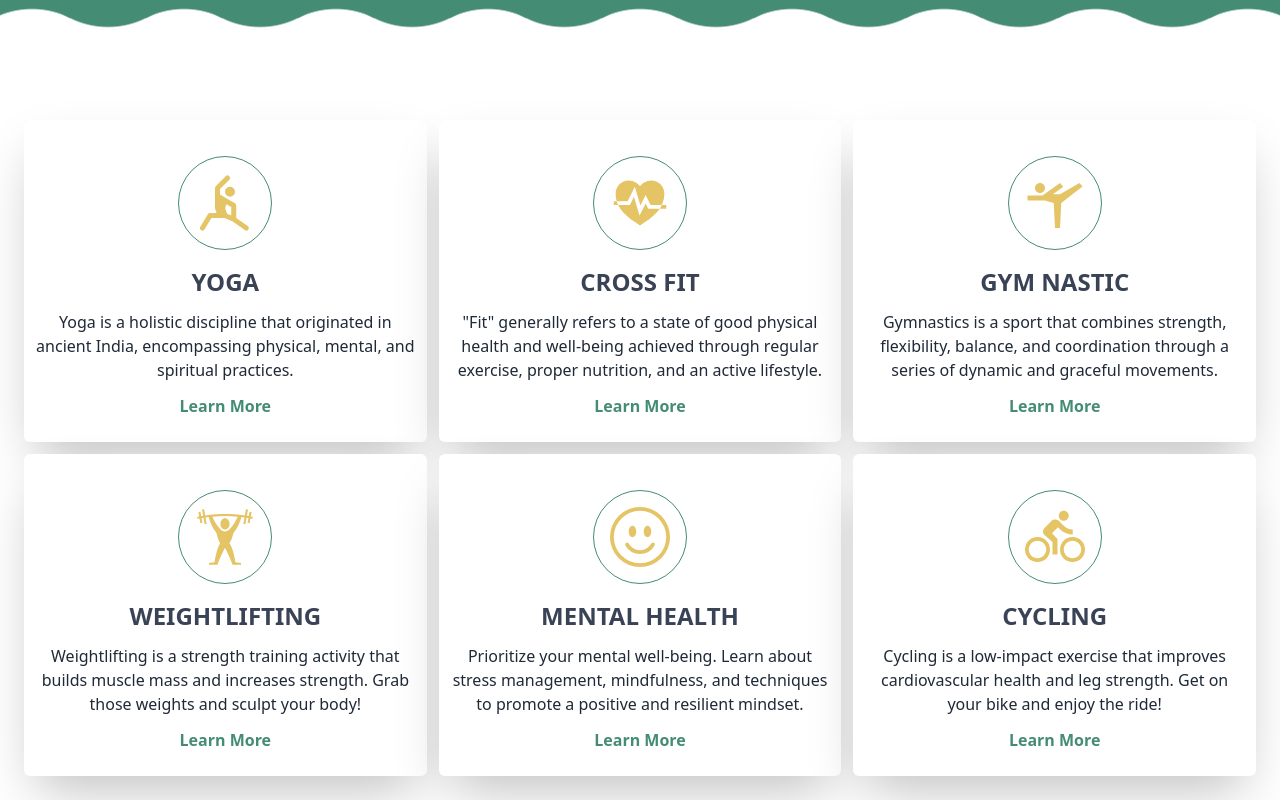
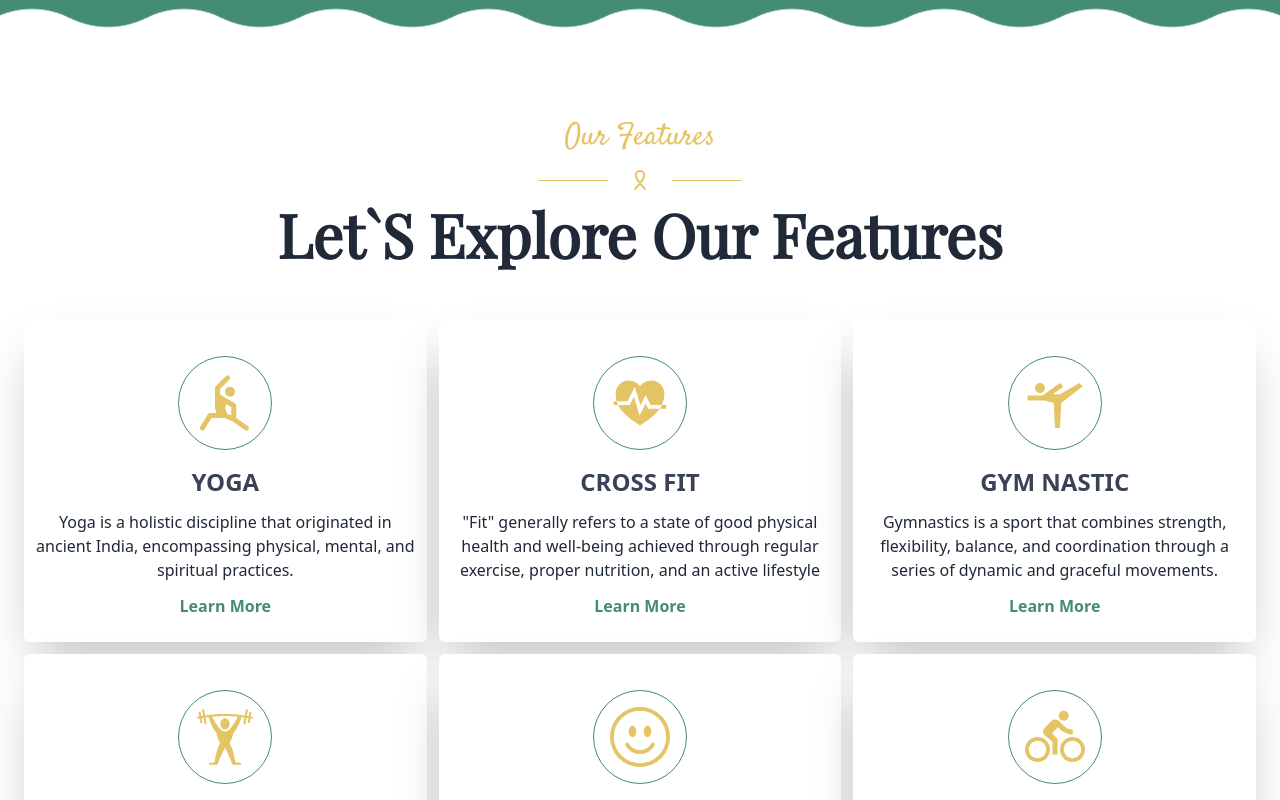
Before and after one commit to DevelopersZone06/revive-client, a React (Vite) app: page / in a window 1280 px wide. Shown: the part 1060-1860 px from the top of the page. Built offline with nearby package versions, Linux system fonts and the light colour scheme.

Commit message:
add title in features section

```diff
--- a/src/Components/HomeComponents/Features.jsx
+++ b/src/Components/HomeComponents/Features.jsx
@@ -4,85 +4,37 @@ import { MdSportsGymnastics } from "react-icons/md";
 import { GiWeightLiftingUp } from "react-icons/gi";
 import { BsEmojiSmile } from "react-icons/bs";
 import { MdDirectionsBike} from "react-icons/md";
+import FeatureCard from "./Card/FeatureCard";
+import Title from "../../Shared/Title";
 const Features = () => {
     return (
         <div className="my-16">
+            <Title heading={'Let`s Explore Our Features'} subHeading={'Our Features'}/>
 
             <div className='grid grid-cols-1 md:grid-cols-2 lg:grid-cols-3 gap-3 mt-14 mx-6'>
                 {/* card-1 */}
-                <div className='shadow-2xl before:block before:-left-1 before:-top-1 before:bg-[#448C74] before:absolute before:h-0 before:w-0 before:hover:w-[100%] before:hover:h-[100%]  before:duration-500 before:-z-40 after:block after:-right-1 after:-bottom-1 after:bg-[#448C74] after:absolute after:h-0 after:w-0 after:hover:w-[100%] after:hover:h-[100%] after:duration-500 after:-z-40 bg-white relative inline-block rounded-md hover:shadow-2xl'>
-                    <div className='py-6 text-center'>
-                        <div className='flex justify-center py-3 pb-4 rounded-md '><div className=" border rounded-full border-[#448C74] p-4">
-                            <GrYoga className='text-6xl text-[#E5C466]' /></div></div>
-                        <h2 className='text-[#3A4256] text-2xl font-semibold uppercase'>Yoga</h2>
-                        <p className="px-3 py-3">Yoga is a holistic discipline that originated in ancient India, encompassing physical, mental, and spiritual practices.</p>
-                        <a href="/yoga" className="text-[#448C74] hover:text-[#E5C466] font-semibold">Learn More</a>
-                    </div>
-                </div>
+
+                <FeatureCard title="Yoga" icon={GrYoga} description="Yoga is a holistic discipline that originated in ancient India, encompassing physical, mental, and spiritual practices." />
                 {/* card-2 */}
-                <div className='shadow-2xl before:block before:-left-1 before:-top-1 before:bg-[#448C74] before:absolute before:h-0 before:w-0 before:hover:w-[100%] before:hover:h-[100%]  before:duration-500 before:-z-40 after:block after:-right-1 after:-bottom-1 after:bg-[#448C74] after:absolute after:h-0 after:w-0 after:hover:w-[100%] after:hover:h-[100%] after:duration-500 after:-z-40 bg-white relative inline-block rounded-md hover:shadow-2xl'>
-                    <div className='py-6 text-center'>
-                        <div className='flex justify-center py-3 pb-4 rounded-md '><div className=" border rounded-full border-[#448C74] p-4">
-                            <IoFitnessSharp className='text-6xl text-[#E5C466]' /></div></div>
-                        <h2 className='text-[#3A4256] text-2xl font-semibold uppercase'>Cross Fit</h2>
-                        <p className="px-3 py-3">"Fit" generally refers to a state of good physical health and well-being achieved through regular exercise, proper nutrition, and an active lifestyle.</p>
-                        <a href="/mental-health" className="text-[#448C74] hover:text-[#E5C466] font-semibold">Learn More</a>
-                    </div>
-                </div>
-                {/* card-2 */}
-                <div className='shadow-2xl before:block before:-left-1 before:-top-1 before:bg-[#448C74] before:absolute before:h-0 before:w-0 before:hover:w-[100%] before:hover:h-[100%]  before:duration-500 before:-z-40 after:block after:-right-1 after:-bottom-1 after:bg-[#448C74] after:absolute after:h-0 after:w-0 after:hover:w-[100%] after:hover:h-[100%] after:duration-500 after:-z-40 bg-white relative inline-block rounded-md hover:shadow-2xl'>
-                    <div className='py-6 text-center'>
-                        <div className='flex justify-center py-3 pb-4 rounded-md '><div className=" border rounded-full border-[#448C74] p-4">
-                            <MdSportsGymnastics className='text-6xl text-[#E5C466]' /></div></div>
-                        <h2 className='text-[#3A4256] text-2xl font-semibold uppercase'>gym nastic</h2>
-                        <p className="px-3 py-3">Gymnastics is a sport that combines strength, flexibility, balance, and coordination through a series of dynamic and graceful movements.</p>
-                        <a href="/mental-health" className="text-[#448C74] hover:text-[#E5C466] font-semibold">Learn More</a>
-                    </div>
-                </div>
+                <FeatureCard title="Cross Fit" icon={IoFitnessSharp} description='"Fit" generally refers to a state of good physical health and well-being achieved through regular exercise, proper nutrition, and an active lifestyle' />
+
+                {/* card-3 */}
+                <FeatureCard title="gym nastic" icon={MdSportsGymnastics} description='Gymnastics is a sport that combines strength, flexibility, balance, and coordination through a series of dynamic and graceful movements.' />
+
+
+
 
                 {/* Weightlifting Card */}
-                <div className='shadow-2xl before:block before:-left-1 before:-top-1 before:bg-[#448C74] before:absolute before:h-0 before:w-0 before:hover:w-[100%] before:hover:h-[100%]  before:duration-500 before:-z-40 after:block after:-right-1 after:-bottom-1 after:bg-[#448C74] after:absolute after:h-0 after:w-0 after:hover:w-[100%] after:hover:h-[100%] after:duration-500 after:-z-40 bg-white relative inline-block rounded-md hover:shadow-2xl'>
-                    <div className='py-6 text-center'>
-                        <div className='flex justify-center py-3 pb-4 rounded-md '>
-                            <div className=" border rounded-full border-[#448C74] p-4">
-                                <GiWeightLiftingUp className='text-6xl text-[#E5C466]' />
-                            </div>
-                        </div>
-                        <h2 className='text-[#3A4256] text-2xl font-semibold uppercase'>Weightlifting</h2>
-                        <p className="px-3 py-3">Weightlifting is a strength training activity that builds muscle mass and increases strength. Grab those weights and sculpt your body!</p>
-                        <a href="/weightlifting" className="text-[#448C74] hover:text-[#E5C466] font-semibold">Learn More</a>
-                    </div>
-                </div>
+                <FeatureCard title="Weightlifting" icon={GiWeightLiftingUp} description='Weightlifting is a strength training activity that builds muscle mass and increases strength. Grab those weights and sculpt your body!' />
 
 
-{/* Mental Health Card */}
-<div className='shadow-2xl before:block before:-left-1 before:-top-1 before:bg-[#448C74] before:absolute before:h-0 before:w-0 before:hover:w-[100%] before:hover:h-[100%]  before:duration-500 before:-z-40 after:block after:-right-1 after:-bottom-1 after:bg-[#448C74] after:absolute after:h-0 after:w-0 after:hover:w-[100%] after:hover:h-[100%] after:duration-500 after:-z-40 bg-white relative inline-block rounded-md hover:shadow-2xl'>
-   <div className='py-6 text-center'>
-      <div className='flex justify-center py-3 pb-4 rounded-md '>
-         <div className=" border rounded-full border-[#448C74] p-4">
-            <BsEmojiSmile className='text-6xl text-[#E5C466]' />
-         </div>
-      </div>
-      <h2 className='text-[#3A4256] text-2xl font-semibold uppercase'>Mental Health</h2>
-      <p className="px-3 py-3">Prioritize your mental well-being. Learn about stress management, mindfulness, and techniques to promote a positive and resilient mindset.</p>
-      <a href="/mental-health" className="text-[#448C74] hover:text-[#E5C466] font-semibold">Learn More</a>
-   </div>
-</div>
 
-{/* Cycling Card */}
-<div className='shadow-2xl before:block before:-left-1 before:-top-1 before:bg-[#448C74] before:absolute before:h-0 before:w-0 before:hover:w-[100%] before:hover:h-[100%]  before:duration-500 before:-z-40 after:block after:-right-1 after:-bottom-1 after:bg-[#448C74] after:absolute after:h-0 after:w-0 after:hover:w-[100%] after:hover:h-[100%] after:duration-500 after:-z-40 bg-white relative inline-block rounded-md hover:shadow-2xl'>
-   <div className='py-6 text-center'>
-      <div className='flex justify-center py-3 pb-4 rounded-md '>
-         <div className=" border rounded-full border-[#448C74] p-4">
-            <MdDirectionsBike className='text-6xl text-[#E5C466]' />
-         </div>
-      </div>
-      <h2 className='text-[#3A4256] text-2xl font-semibold uppercase'>Cycling</h2>
-      <p className="px-3 py-3">Cycling is a low-impact exercise that improves cardiovascular health and leg strength. Get on your bike and enjoy the ride!</p>
-      <a href="/cycling" className="text-[#448C74] hover:text-[#E5C466] font-semibold">Learn More</a>
-   </div>
-</div>
+                {/* Mental Health Card */}
+                <FeatureCard title="Mental Health" icon={BsEmojiSmile} description='Prioritize your mental well-being. Learn about stress management, mindfulness, and techniques to promote a positive and resilient mindset' />
 
+
+                {/* Cycling Card */}
+                <FeatureCard title="Cycling" icon={MdDirectionsBike} description='Cycling is a low-impact exercise that improves cardiovascular health and leg strength. Get on your bike and enjoy the ride!' />
 
 
 
```
